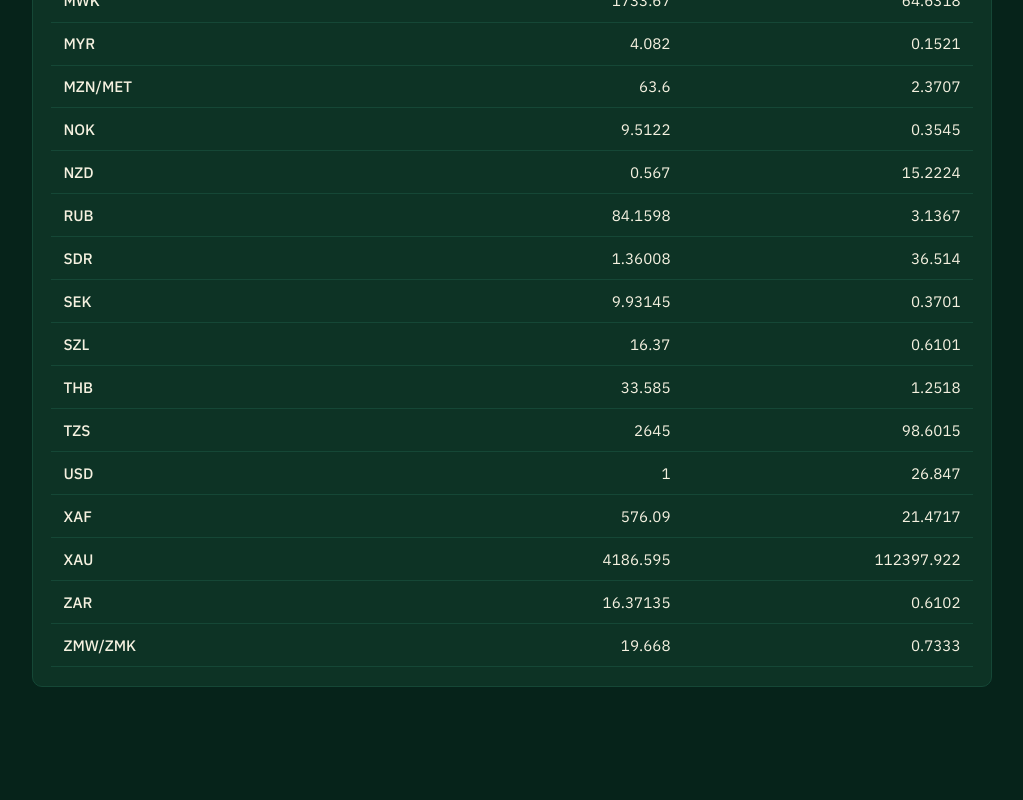
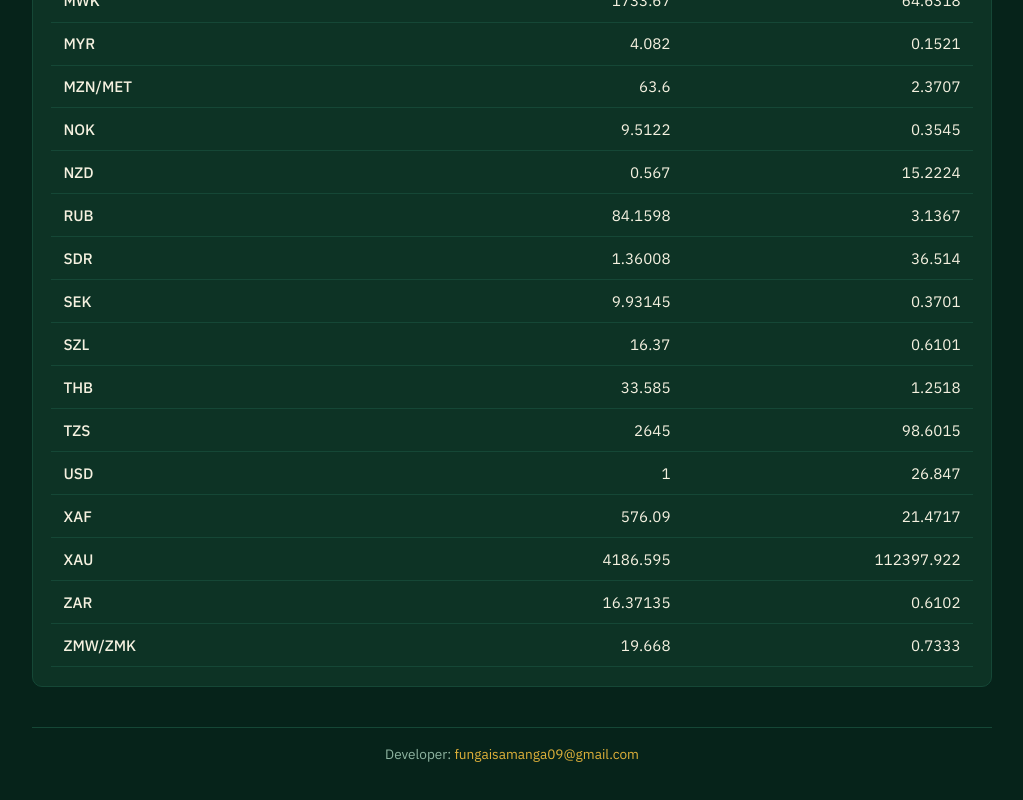
Before and after one commit to SamangaFungai/rbz-exchange-rate-pipeline, a plain HTML site: page docs/index.html in a window 1280 px wide. Shown: the part 1869-2669 px from the top of the page, without its empty margins (128-1151 px from the left). Before the commit the page ends 2644 px from the top, so only its background shows below. Drawn offline with nearby package versions, Linux system fonts and the light colour scheme.

Commit message:
Add developer credit

```diff
--- a/docs/index.html
+++ b/docs/index.html
@@ -103,6 +103,8 @@
       </table>
     </div>
   </section>
+
+  <footer>Developer: <a href="mailto:fungaisamanga09@gmail.com">fungaisamanga09@gmail.com</a></footer>
 </div>
 
 <script>
```
